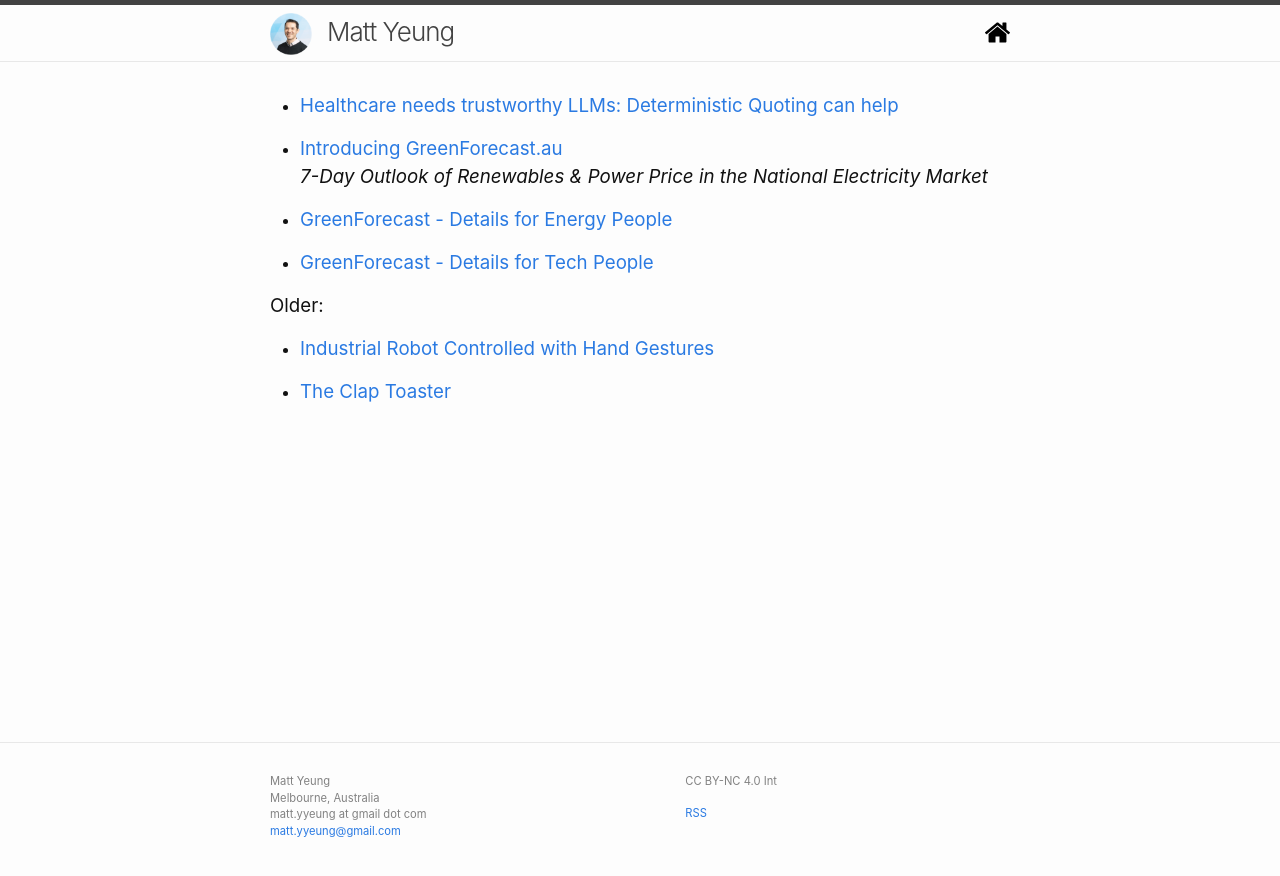
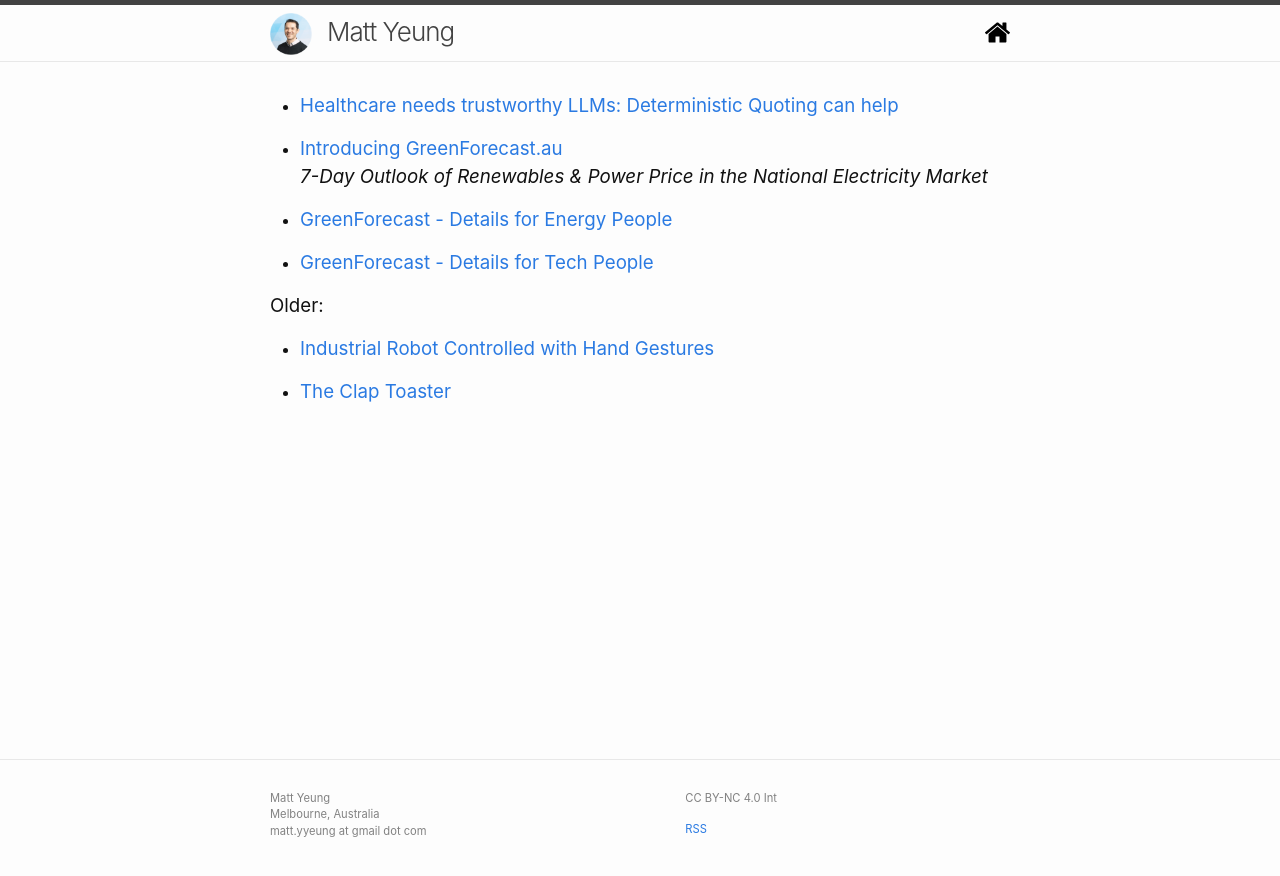
Before and after one commit to mattyyeung/mattyyeung.github.io, a Jekyll site: the page built from index.md, in a window 1280 px wide. Shown: the top 876 px of the page. Built offline with Jekyll 4.4.1, drawn with Linux system fonts in a browser that asks for light colours; part of the change alters nothing that is shown.

Commit message:
cleanups

```diff
--- a/_config.yml
+++ b/_config.yml
@@ -1,6 +1,6 @@
 title: Matt Yeung
 author: Matt Yeung
-email: matt.yyeung@gmail.com
+# email: matt.yyeung@gmail.com
 
 # The `>` after `description:` means to ignore line-breaks until next key.
 # If you want to omit the line-break after the end of text, use `>-` instead.
```
